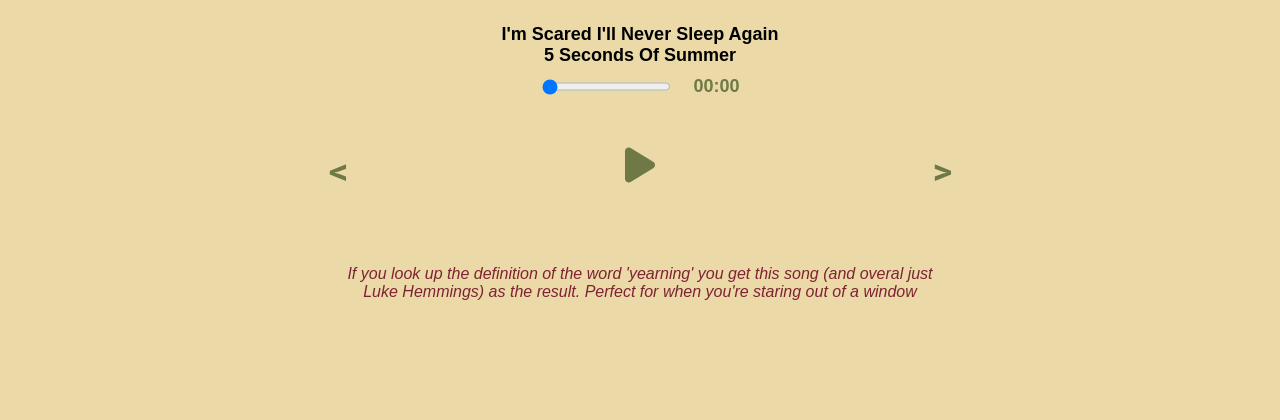
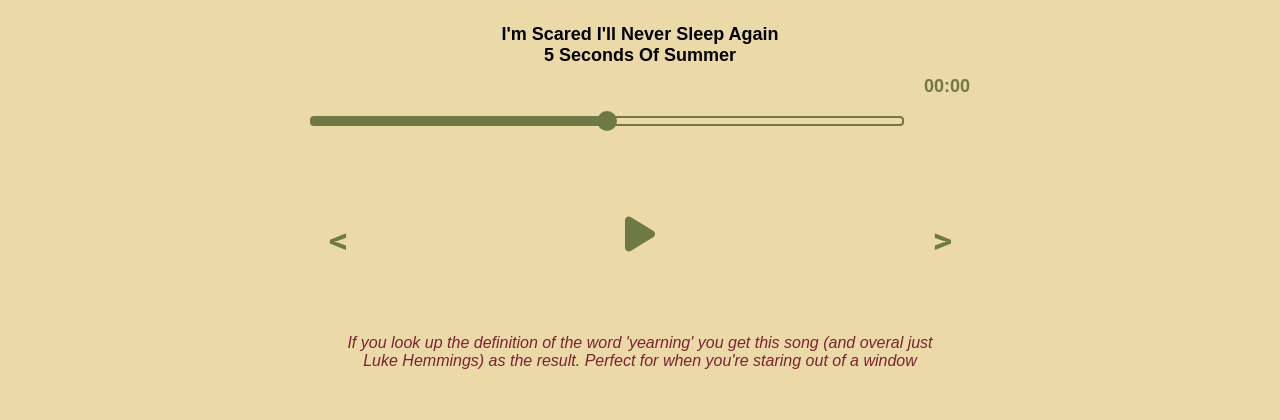
Before and after one commit to mari-cg/My-Go-To-Soundtrack, a plain HTML site: page go-to-soundtrack-project.html in a window 1280 px wide. Shown: the part 654-1074 px from the top of the page. Before the commit the page ends 1005 px from the top, so only its background shows below. Drawn offline with Linux system fonts and the light colour scheme; a web font is replaced by a local one.

Commit message:
fixed the slider

```diff
--- a/go-to-soundtrack-project.html
+++ b/go-to-soundtrack-project.html
@@ -85,10 +85,26 @@
             align-items: center;
         }
 
-        .duration-slider {
-            color: #6f7945;
+        #duration-slider {
+            appearance: none;
+            -webkit-appearance: none;
+            width: 50%;
+            height: 6px;
+            background: linear-gradient(to right, #6f7945 0%, #6f7945 0%, #ebdaa8 0%, #ebdaa8 100%);
+            border-radius: 4px;
+            border: 2px solid #6f7945;
+            cursor: pointer;
+            margin: 40px 0 ;
         }
-
+        #duration-slider::-webkit-slider-thumb {
+            -webkit-appearance: none;
+            background: #6f7945;
+            width: 20px;
+            height: 20px;
+            border-radius: 50%;
+            cursor: pointer;
+            /*border: 2px solid #ebdaa8;*/
+        }
         .previous-song {
             max-width: 150px;
             max-height: 150px;
@@ -161,7 +177,7 @@
             <div id="artist-name">RAYE</div>
         </div>
         <div class="playing">
-            <input type="range" min="0" max="100" value="0" class="duration-slider">
+            <input type="range" min="0" max="100" value="0" id="duration-slider" class="duration-slider">
             <span class="duration-time">02:19</span>
 
         </div>
@@ -184,7 +200,6 @@
         let previous = document.querySelector(".prev");
         let play = document.getElementById("ctrlIcon");
         let next = document.querySelector(".next");
-        let slider = document.querySelector(".duration-slider");
         let previousSongImg = document.getElementById("previous-song");
         let currentSongImg = document.getElementById("current-song");
         let nextSongImg = document.getElementById("next-song");
@@ -232,7 +247,7 @@
         let songIsPlaying = false;
         let track = document.getElementById("audio");
         const playIcon = document.getElementById("ctrlIconIcon");
-
+        const slider = document.getElementById("duration-slider");
 
 
         function loadTrack(indexTrack) {
@@ -326,6 +341,12 @@
                 }
             }
         }
+
+        function updateSliderBackground() {
+            const value = (slider.value - slider.min) / (slider.max - slider.min) *100;
+            slider.style.background = `linear-gradient(to right, #6f7945 ${value}%, #ebdaa8 ${value}%)`;
+        }
+
         function songTimeUpdate() {
             if (track.duration) {
                 let remaining =  track.duration - track.currentTime;
@@ -338,6 +359,13 @@
                 trackDuration.innerHTML = "00:00"
             }
         }
+        track.addEventListener("timeupdate", () => {
+            const position = track.currentTime / track.duration * 100;
+            slider.value = position;
+            updateSliderBackground();
+        });
+        slider.addEventListener("input", updateSliderBackground);
+
         play.addEventListener("click", justPlay);
         next.addEventListener("click", nextSong);
         previous.addEventListener("click", prevSong);
```
